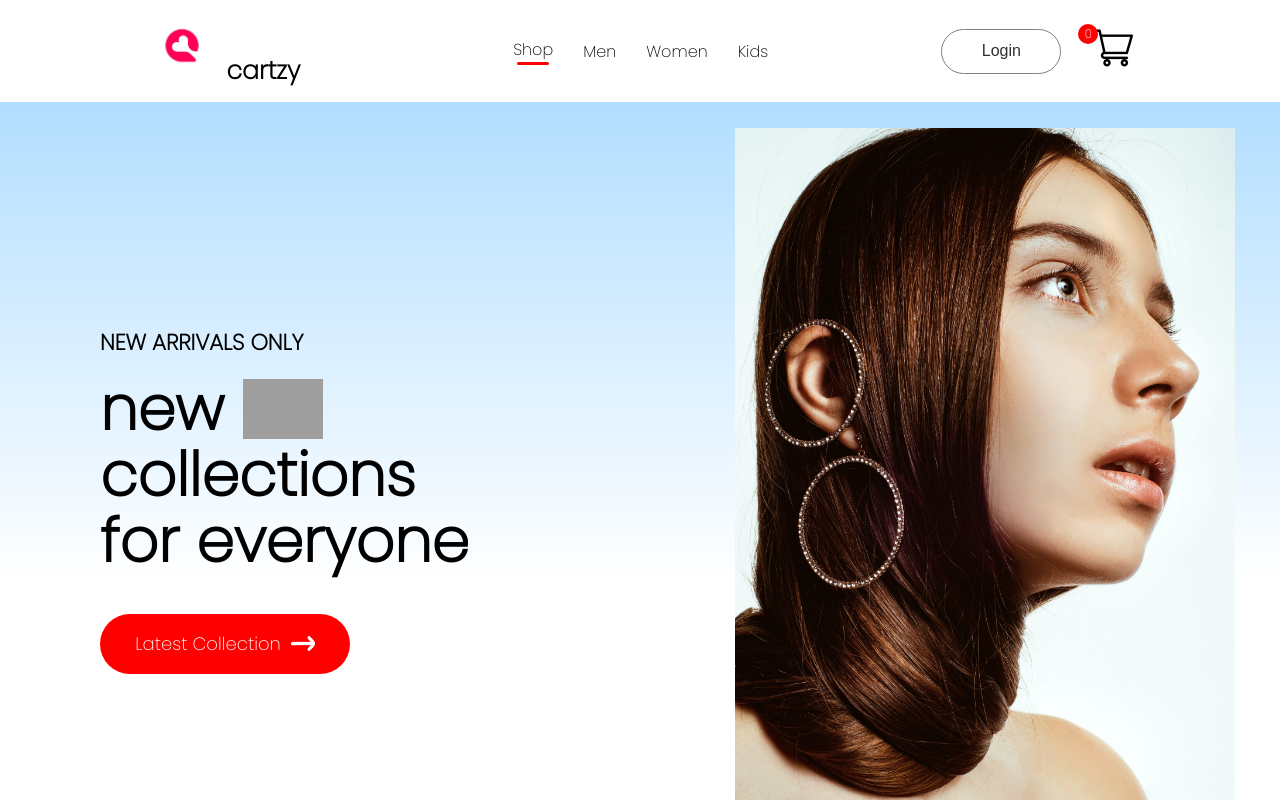
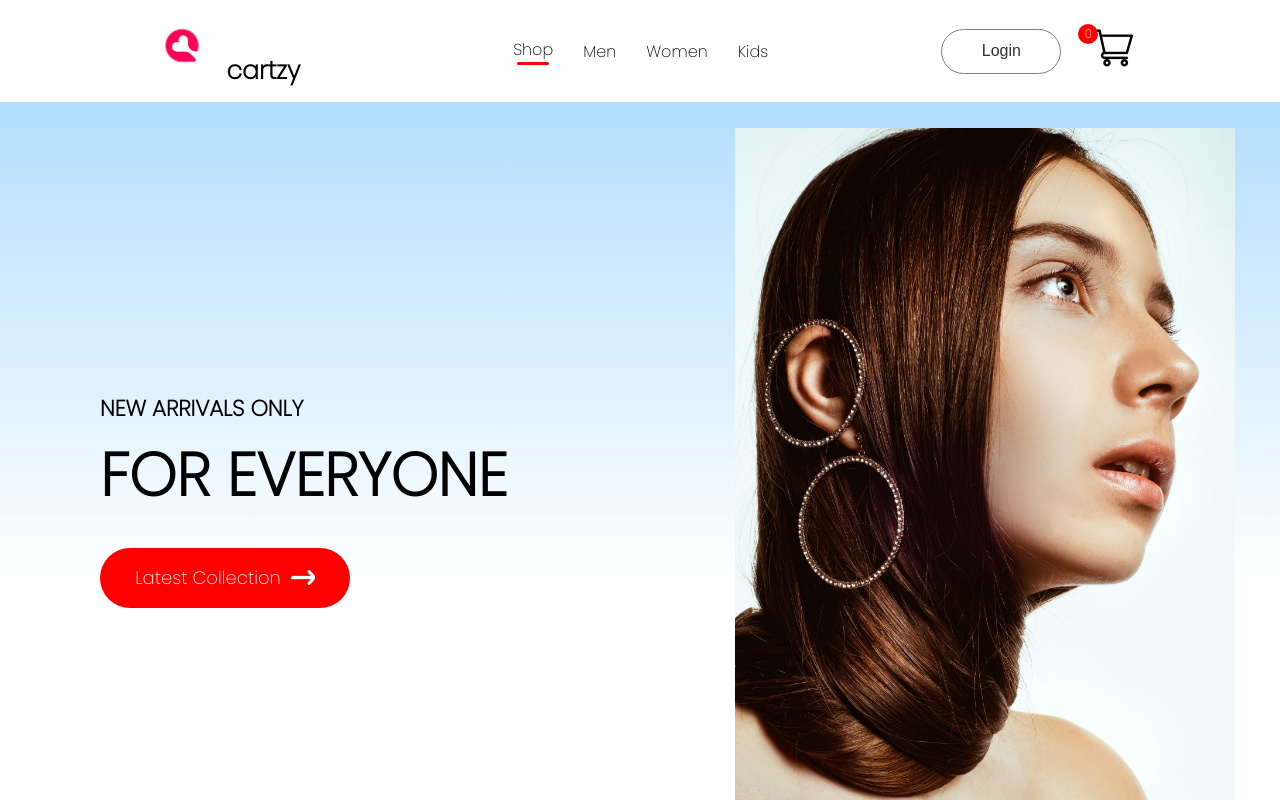
Before and after one commit to dynecodes/mern-ecommerce-webapp, a React (Create React App) app in the folder front-end/: page / in a window 1280 px wide. Shown: the top 800 px of the page. Built offline with nearby package versions, Linux system fonts and the light colour scheme; no server answers; grey boxes are pictures that could not be loaded.

Commit message:
Update Hero.jsx

```diff
--- a/front-end/src/Components/Hero/Hero.jsx
+++ b/front-end/src/Components/Hero/Hero.jsx
@@ -1,6 +1,5 @@
 import React from 'react';
 import './Hero.css';
-import hand_icon from '../Assets/hand_icon.png';
 import arrow_icon from '../Assets/arrow.png';
 import hero_image from '../Assets/hero_image.png';
 
@@ -10,12 +9,7 @@ const Hero = () => {
       <div className="hero-left">
         <h2>NEW ARRIVALS ONLY</h2>
         <div>
-          <div className="hero-hand-icon">
-            <p>new</p>
-            <img src={hand_icon} alt='' />
-          </div>
-          <p>collections</p>
-          <p>for everyone</p>
+          <p>FOR EVERYONE</p>
         </div>
         <div className='hero-latest-btn'>
           <div>Latest Collection</div>
@@ -23,7 +17,7 @@ const Hero = () => {
         </div>
       </div>
       <div className="hero-right">
-        <img src={hero_image} alt="" />
+        <img src={hero_image} alt='' />
       </div>
     </div>
   );
```
